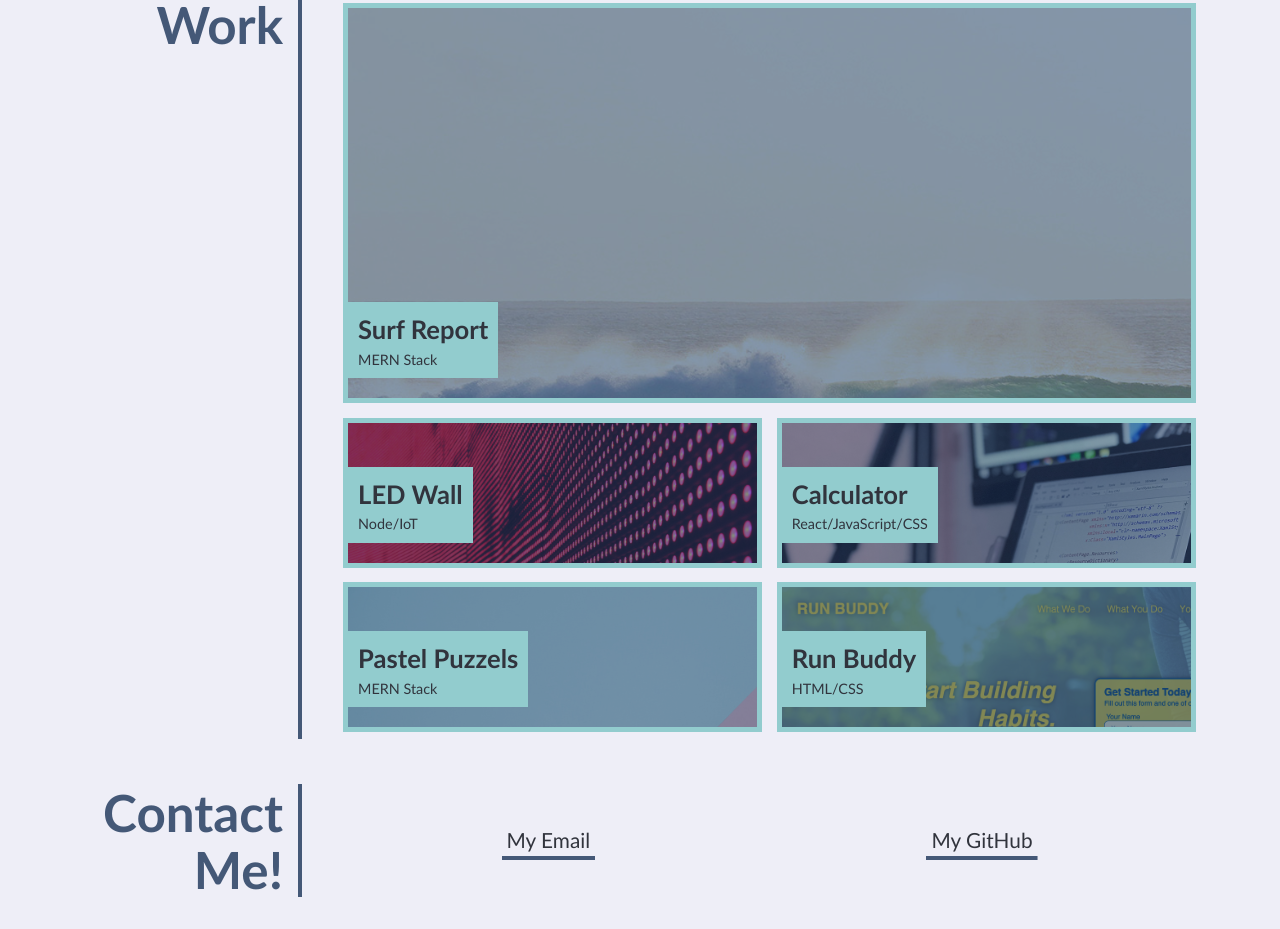
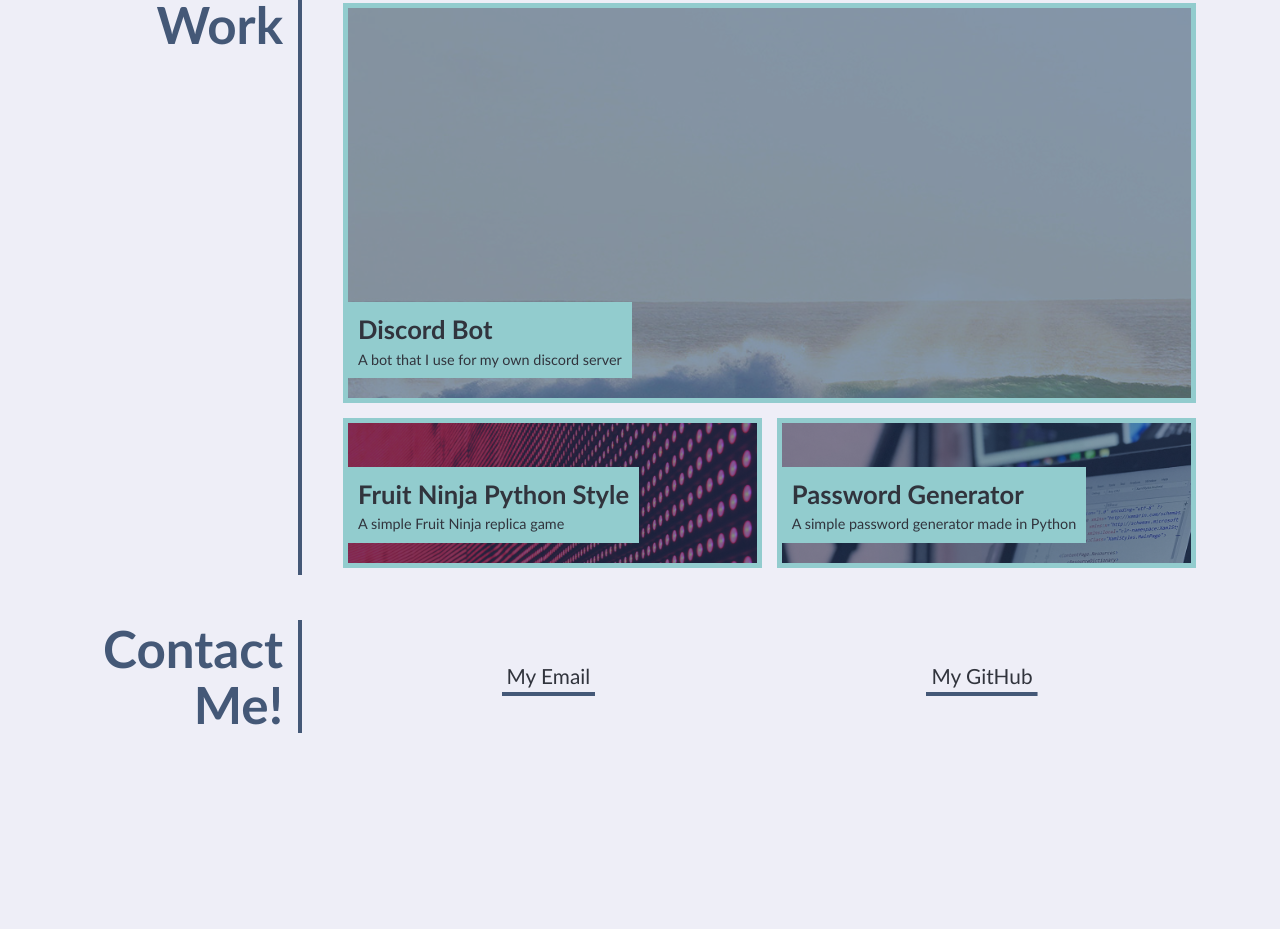
Before and after one commit to NIASKAA/Portfolio, a plain HTML site: page index.html in a window 1280 px wide. Shown: the part 531-1460 px from the top of the page. After the commit the page ends 1319 px from the top, so only its background shows below. Drawn offline with Linux system fonts and the light colour scheme.

Commit message:
Change what to upload for project

```diff
--- a/index.html
+++ b/index.html
@@ -49,36 +49,21 @@
 
         <a href="#" class="flex-item surf-report">
           <div>
-            <h3>Surf Report</h3>
-            <span>MERN Stack</span>
+            <h3>Discord Bot</h3>
+            <span>A bot that I use for my own discord server</span>
           </div>
         </a>
 
         <a href="#" class="flex-item led-wall">
           <div>
-            <h3>LED Wall</h3>
-            <span>Node/IoT</span>
+            <h3>Fruit Ninja Python Style</h3>
+            <span>A simple Fruit Ninja replica game</span>
           </div>
         </a>
         <a href="#" class="flex-item react-calc">
           <div>
-            <h3>Calculator</h3>
-            <span>React/JavaScript/CSS</span>
-          </div>
-        </a>
-
-        <a href="#" class="flex-item pastel-puzzles">
-          <div>
-            <h3>Pastel Puzzels</h3>
-            <span>MERN Stack</span>
-          </div>
-        </a>
-
-
-        <a href="#" class="flex-item run-buddy">
-          <div>
-            <h3>Run Buddy</h3>
-            <span>HTML/CSS</span>
+            <h3>Password Generator</h3>
+            <span>A simple password generator made in Python</span>
           </div>
         </a>
 
```
Also changed, not shown: 1 other file.
